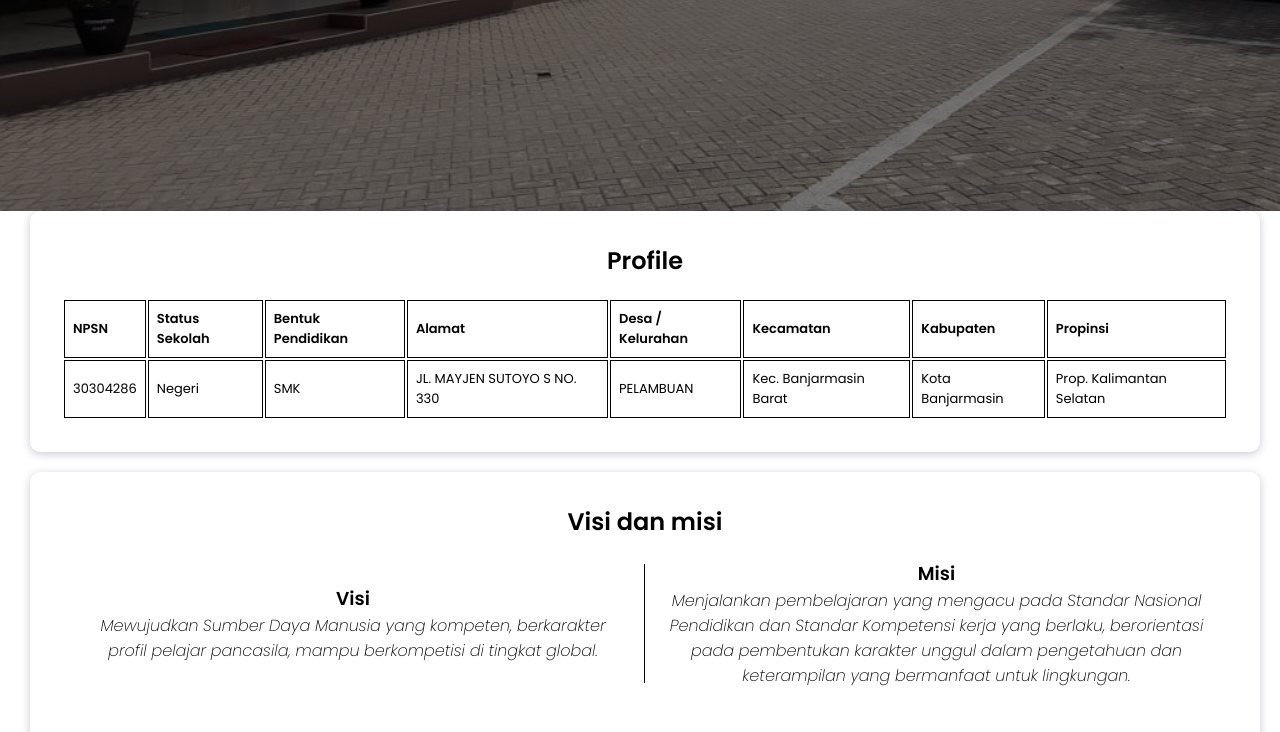
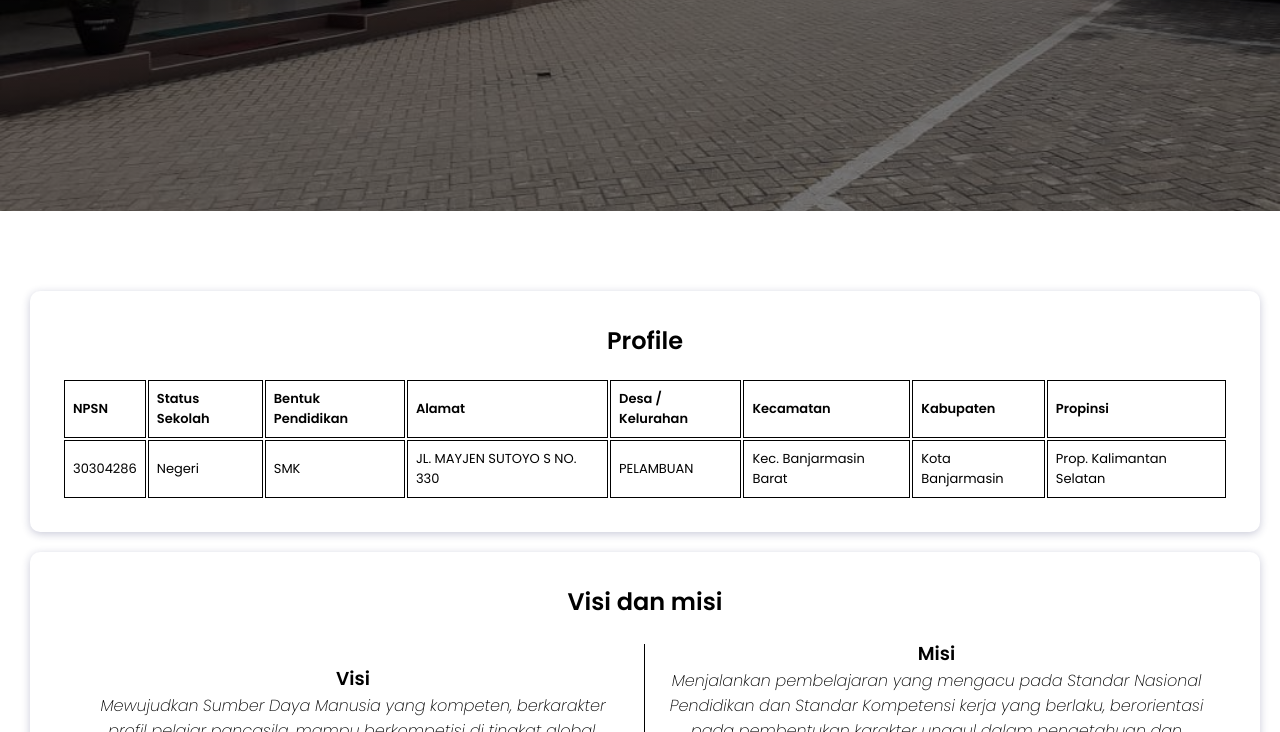
Before and after one commit to yudhistiaR/Sekolah-profile, a plain HTML site: page index.html in a window 1280 px wide. Shown: the part 552-1284 px from the top of the page. Drawn offline with Linux system fonts and the light colour scheme.

Commit message:
perubahan

```diff
--- a/styles.css
+++ b/styles.css
@@ -157,6 +157,7 @@ button:hover {
     flex-direction: column;
     align-items: center;
     text-align: center;
+    margin-top: 5em;
 }
 
 th,
```
Also changed, not shown: index.html (+1 -0 lines).
